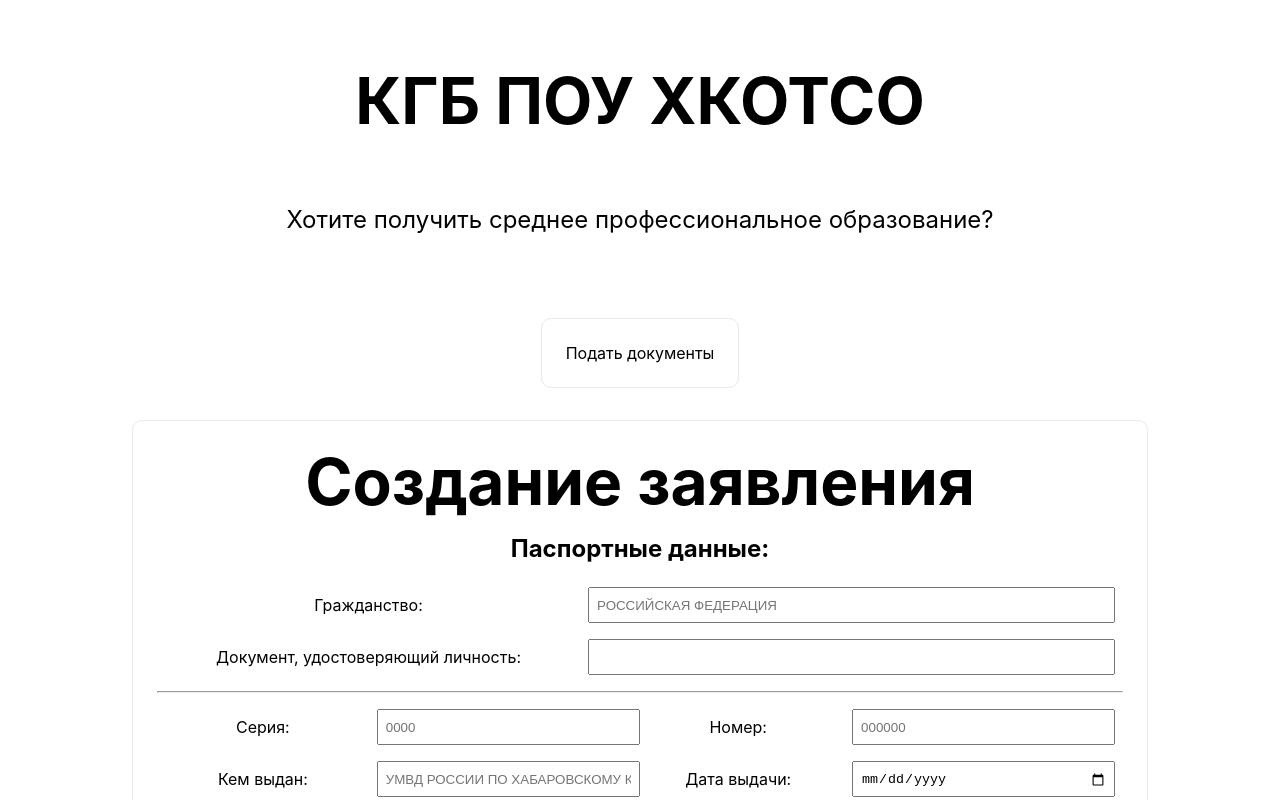
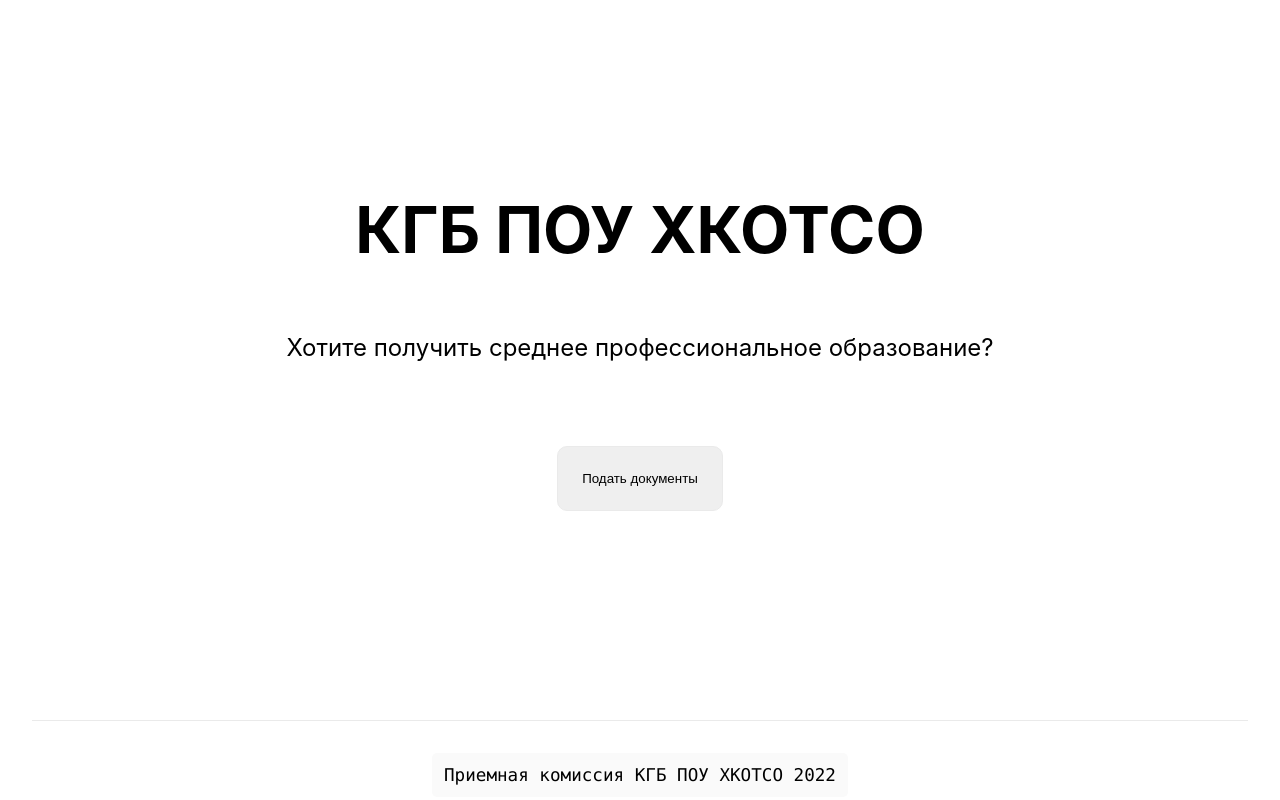
Before and after one commit to ckieverentineas/admission-committee, a Next.js app: page / in a window 1280 px wide. Shown: the top 800 px of the page. Built offline with nearby package versions, Linux system fonts and the light colour scheme.

Commit message:
added buttons for navigation

```diff
--- a/pages/component/registrator.tsx
+++ b/pages/component/registrator.tsx
@@ -89,6 +89,12 @@ export default function Registrator() {
         })
         const result = await res.json()
         console.log(result)
+        if (result) {
+            alert("Успешно подана заявка")
+            document.location.href= await "/"
+        } else {
+            alert("Неуспешно" + result)
+        }
     }
     return (
         <div className={styles.card}>
--- a/pages/index.tsx
+++ b/pages/index.tsx
@@ -1,16 +1,41 @@
 import type { NextPage } from 'next'
 import Head from 'next/head'
 import Image from 'next/image'
+import { useState } from 'react'
 import styles from '../styles/Home.module.css'
 import Registrator from './component/registrator'
 
 const Home: NextPage = () => {
+  const [see, setSee] = useState(true);
+  async function Start() {
+    setSee(false)
+  }
+  function HelloKitty() {
+    if (see) {
+      return (
+        <div className={styles.grid}>
+          <button className={styles.card} onClick={Start}>
+            Подать документы
+          </button>
+        </div>
+      )
+    } else {
+      return (
+        <div className={styles.grid}>
+          <Registrator/>
+        </div>
+      )
+    }
+  }
+  async function Admin() {
+    document.location.href= await "/admin"
+  }
   return (
     <div className={styles.container}>
       <Head>
-        <title>Create Next App</title>
+        <title>ПРИЕМНАЯ КОМИССИЯ ХКОТСО</title>
         <meta name="description" content="Generated by create next app" />
-        <link rel="icon" href="/favicon.ico" />
+        <link rel="icon" href="/favicon.icoo" />
       </Head>
 
       <main className={styles.main}>
@@ -21,20 +46,11 @@ const Home: NextPage = () => {
         <p className={styles.description}>
           Хотите получить среднее профессиональное образование?
         </p>
-
-        <div className={styles.grid}>
-          <a className={styles.card}>
-            Подать документы
-          </a>
-        </div>
-
-        <div className={styles.grid}>
-          <Registrator/>
-        </div>
+        <div>{HelloKitty()}</div>
       </main>
 
       <footer className={styles.footer}>
-        Приемная комиссия КГБ ПОУ ХКОТСО
+      <div className={styles.code} onClick={Admin}>Приемная комиссия КГБ ПОУ ХКОТСО 2022</div>
       </footer>
     </div>
   )
--- a/styles/Home.module.css
+++ b/styles/Home.module.css
@@ -3,7 +3,7 @@
 }
 
 .main {
-  min-height: 100vh;
+  min-height: 90vh;
   padding: 4rem 0;
   flex: 1;
   display: flex;
```
Also changed, not shown: pages/admin.tsx (+5 -2 lines), 1 other file (tests, documents, lock files or other folders).
